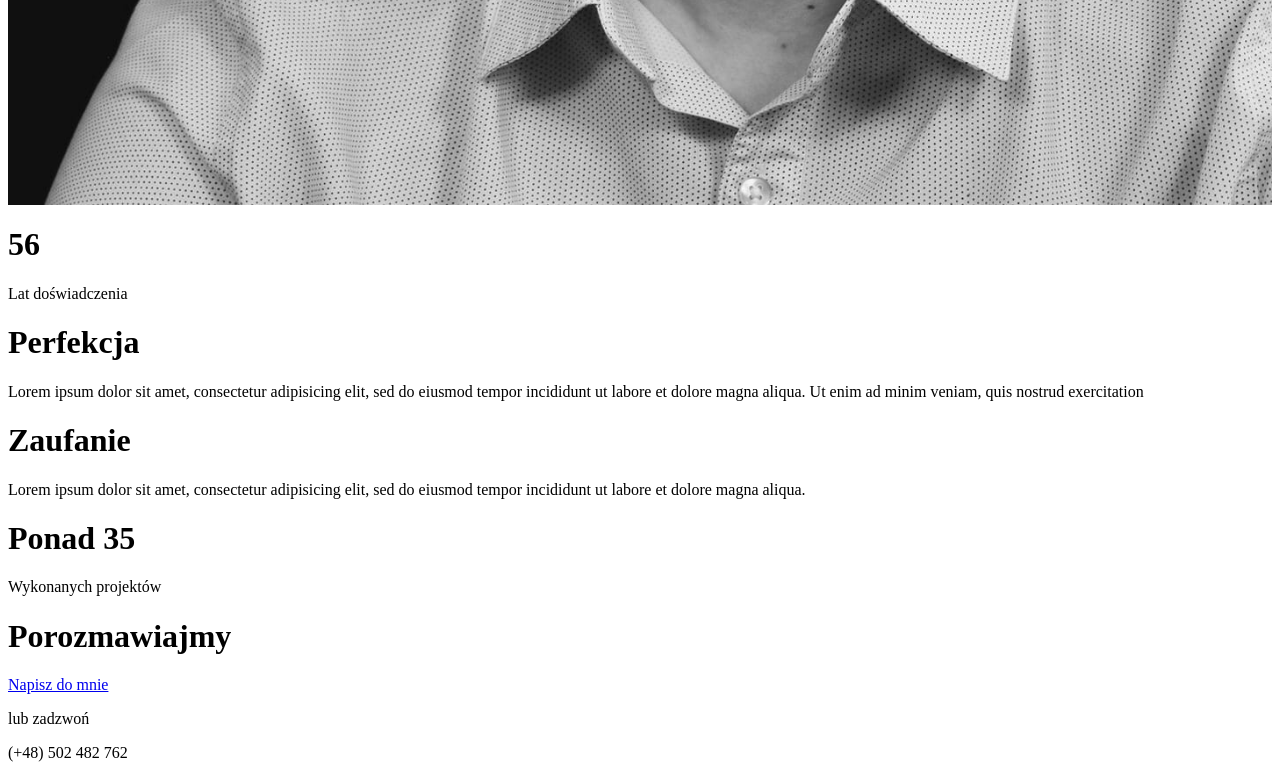
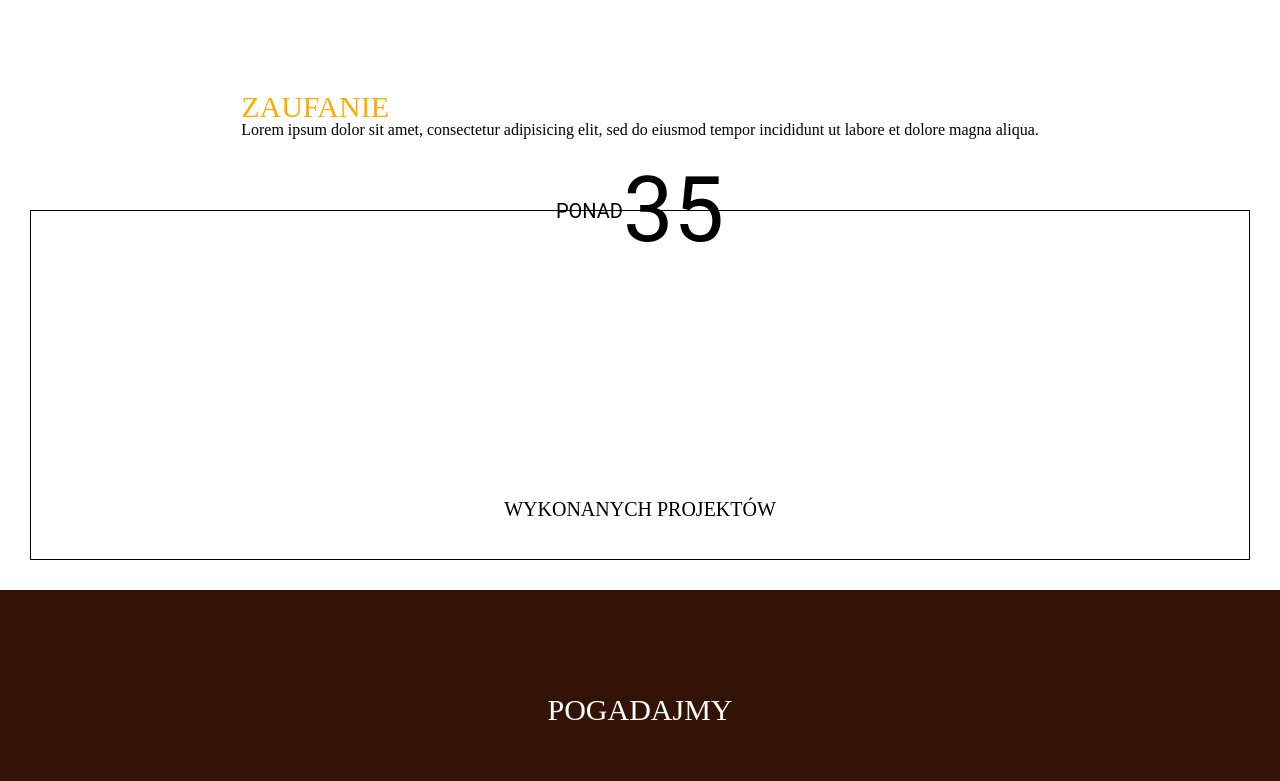
Before and after one commit to mkrolczyk12/carpentry-website, a Gatsby site: page /o-mnie in a window 1280 px wide. Shown: the part 1600-2381 px from the top of the page. Built offline with nearby package versions, Linux system fonts and the light colour scheme; Gatsby itself is replaced by a stand-in of ours.

Commit message:
fixed navbar display bug, and about-me display

```diff
--- a/src/pages/components/block/Block.js
+++ /dev/null
@@ -1,13 +0,0 @@
-import React from 'react'
-
-const Block = ({mainText, subText}) => {
-
-    return(
-        <div className="block">
-            <h1 className="block__main-text">{mainText}</h1>
-            <p className="block__sub-text">{subText}</p>
-        </div>
-    )
-}
-
-export default Block
--- a/src/pages/o-mnie/achievements/Achievements.js
+++ b/src/pages/o-mnie/achievements/Achievements.js
@@ -1,15 +1,15 @@
 import React from 'react'
 
 // Common components
-import Block from "../../components/block/Block"
+
 
 const Achievements = () => {
     return(
         <div className="about-me__achievements">
-            <Block
-                mainText="56"
-                subText="Lat doświadczenia"
-            />
+            <div className="achievements-block">
+                <h1 className="achievements-block__main-text">56</h1>
+                <p className="achievements-block__sub-text">Lat doświadczenia</p>
+            </div>
             <div className="about-me__achievements-trait-section">
                 <h1 className="about-me__achievements-trait-section-title">Perfekcja</h1>
                 <p className="about-me__achievements-trait-section-text">Lorem ipsum dolor sit amet, consectetur adipisicing elit,
@@ -23,10 +23,10 @@ const Achievements = () => {
                                                                         sed do eiusmod tempor incididunt ut labore et dolore magna aliqua.
                 </p>
             </div>
-            <Block
-                mainText="Ponad 35"
-                subText="Wykonanych projektów"
-            />
+            <div className="achievements-block">
+                <h1 className="achievements-block__main-text"><h2 className="achievements-block__main-text-sub-text">Ponad</h2>35</h1>
+                <p className="achievements-block__sub-text">Wykonanych projektów</p>
+            </div>
         </div>
     )
 }
--- a/src/pages/o-mnie/index.js
+++ b/src/pages/o-mnie/index.js
@@ -1,4 +1,6 @@
 import React from 'react'
+
+import "../../styles/main.scss"
 
 // About-us components
 import Title from "./title/Title"
@@ -23,7 +25,7 @@ const AboutMe = () => {
           <Achievements/>
           <Contact
             parentClassName="about-me__contact"
-            title="Porozmawiajmy"
+            title="Pogadajmy"
           />
           <Footer/>
         </div>
--- a/src/styles/1-helpers/_variables.scss
+++ b/src/styles/1-helpers/_variables.scss
@@ -23,12 +23,12 @@ $default-text-size: 12px;
 $important-text-size: 20px;
 
 // important title sizes
-$first-category-title-size: 40px;
-$second-category-title-size: 30px;
-$third-category-title-size: 20px;
+$first-category-title-size: 30px;
+$second-category-title-size: 20px;
+$third-category-title-size: 12px;
 
 // mobile
-$default-mobile-margin: 20px;
+$default-mobile-margin: 15px;
 $default-mobile-padding: 10px;
 
 // other
--- a/src/styles/3-layout/_footer.scss
+++ b/src/styles/3-layout/_footer.scss
@@ -18,8 +18,9 @@
         flex-grow: 3;
         justify-content: space-evenly;
         align-items: flex-start;
-        margin-left: $default-mobile-margin * 2;
+        margin-left: 5%;
         font-family: $default-font;
+        font-size: $default-text-size;
     }
 
     &__section {
@@ -56,6 +57,7 @@
 
     &__copyright-company {
         margin-bottom: 5px;
+        text-align: center;
     }
 
     &__copyright-author {
--- a/src/styles/3-layout/_menu.scss
+++ b/src/styles/3-layout/_menu.scss
@@ -2,7 +2,7 @@
 @import "../2-base/typography";
 
 /* Local variables */
-$menu-logo-size: 3 * $default-text-size;
+$menu-logo-size: 2 * $default-text-size;
 $hamburger-menu-size: 30px;
 $display: "false";
 
@@ -22,7 +22,7 @@ $display: "false";
         z-index: 99;
         $grid-style: "grid";
         display: grid;
-        grid-template-columns: minmax(250px, 6fr) 1fr;
+        grid-template-columns: minmax(auto, 6fr) 1fr;
         grid-template-rows: auto auto;
         grid-template-areas:
             "logo hamburgerMenu"
@@ -111,5 +111,5 @@ $display: "false";
     position: fixed;
     top: 0;
     width: 100%;
-    z-index: 1;
+    z-index: 99;
 }
--- a/src/styles/3-layout/_quick-info.scss
+++ b/src/styles/3-layout/_quick-info.scss
@@ -31,6 +31,6 @@
     }
 
     &__info {
-        //
+        font-size: $third-category-title-size;
     }
 }
--- a/src/styles/4-modules/_4-modules.scss
+++ b/src/styles/4-modules/_4-modules.scss
@@ -1,3 +1,3 @@
 @import "./action-button";
 @import "./highlighted-text";
-@import "./block";
+@import "./achievements-block";
--- a/src/styles/4-modules/_block.scss
+++ b/src/styles/4-modules/_achievements-block.scss
@@ -1,15 +1,23 @@
-.block {
+.achievements-block {
     border: 1px solid $black;
     position: relative;
     display: flex;
     justify-content: center;
+    margin-top: $default-mobile-margin;
 
     &__main-text {
         position: absolute;
-        font-size: $first-category-title-size * 2;
-        margin-top: -25px;
+        font-size: $first-category-title-size * 3;
+        font-family: $special-font;
+        margin-top: -45px;
         text-transform: uppercase;
         text-align: center;
+        display: flex;
+
+        &-sub-text {
+            font-size: $second-category-title-size;
+            align-self: center;
+        }
     }
 
     &__sub-text {
--- a/src/styles/5-templates/_index.scss
+++ b/src/styles/5-templates/_index.scss
@@ -68,7 +68,7 @@
     }
 
     &__start-invite-text {
-        font-size: $third-category-title-size;
+        font-size: $second-category-title-size;
         color: $orange;
         text-align: center;
         margin-bottom: $default-mobile-margin;
@@ -159,6 +159,7 @@
 
     &__offer-quick-info-text {
         margin: $default-mobile-margin;
+        font-size: $second-category-title-size;
 
         .highlighted-text {
             @include highlighted-text(inherit) {
--- a/src/styles/5-templates/about-me.scss
+++ b/src/styles/5-templates/about-me.scss
@@ -61,7 +61,7 @@
     }
 
     &__description-content {
-        height: 30%;
+        height: auto;
         margin: $default-mobile-margin;
         padding: $default-mobile-padding;
         display: flex;
@@ -77,7 +77,7 @@
 
     &__description-name {
         align-self: flex-start;
-        font-size: $first-category-title-size;
+        font-size: $second-category-title-size;
         text-transform: uppercase;
 
         .highlighted-text {
@@ -105,9 +105,9 @@
         justify-content: center;
         align-items: center;
 
-        .block {
+        .achievements-block {
             width: 100%;
-            height: 400px;
+            height: 350px;
         }
     }
 
@@ -156,7 +156,7 @@
         font-size: $first-category-title-size;
         color: $white;
         text-transform: uppercase;
-        align-content: center;
+        text-align: center;
     }
 
     &__contact-action-space {
@@ -181,6 +181,7 @@
         color: $orange;
         font-weight: $default-bold;
         font-size: $first-category-title-size;
+        text-align: center;
     }
 
     .footer {
```
